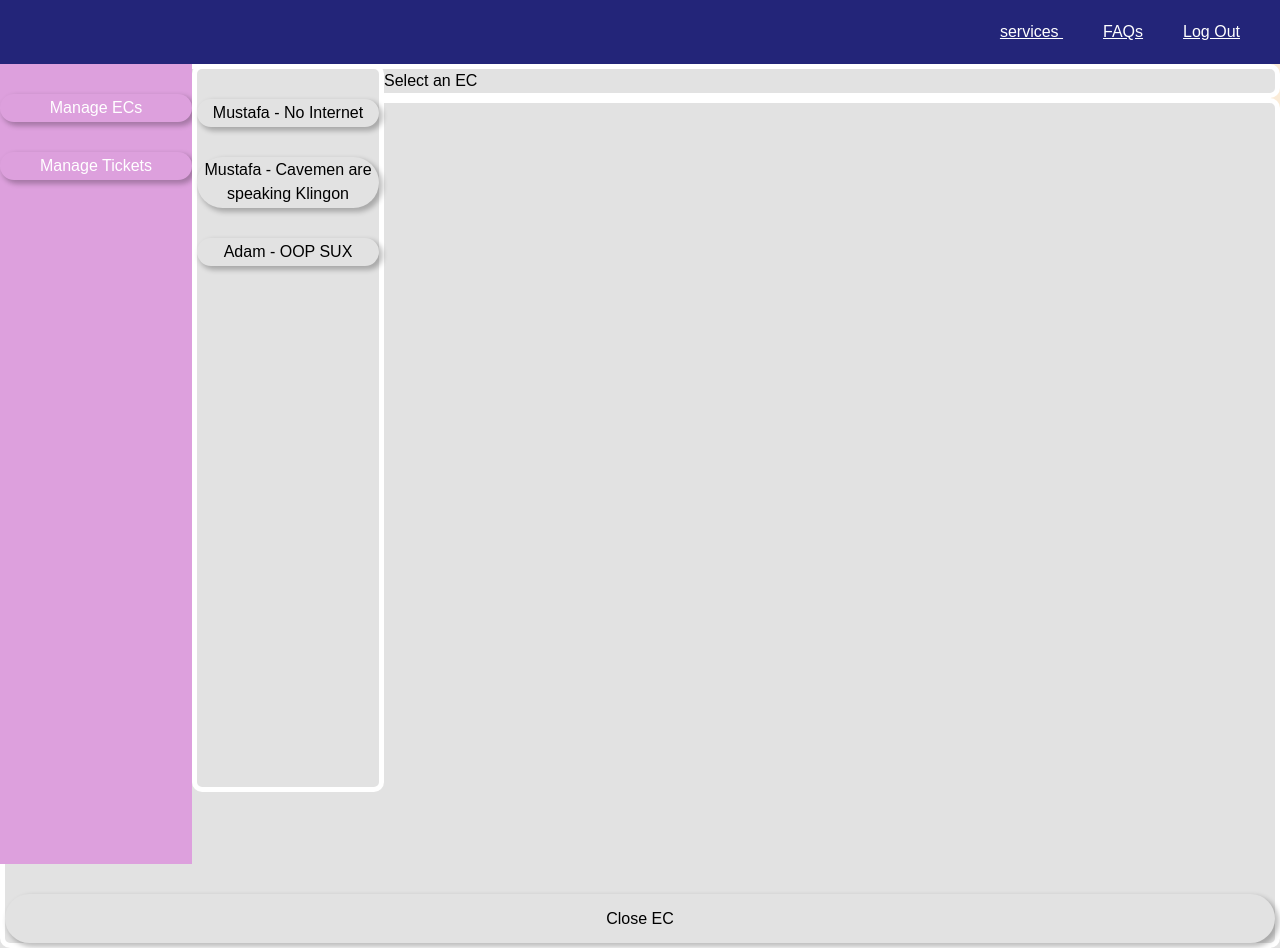
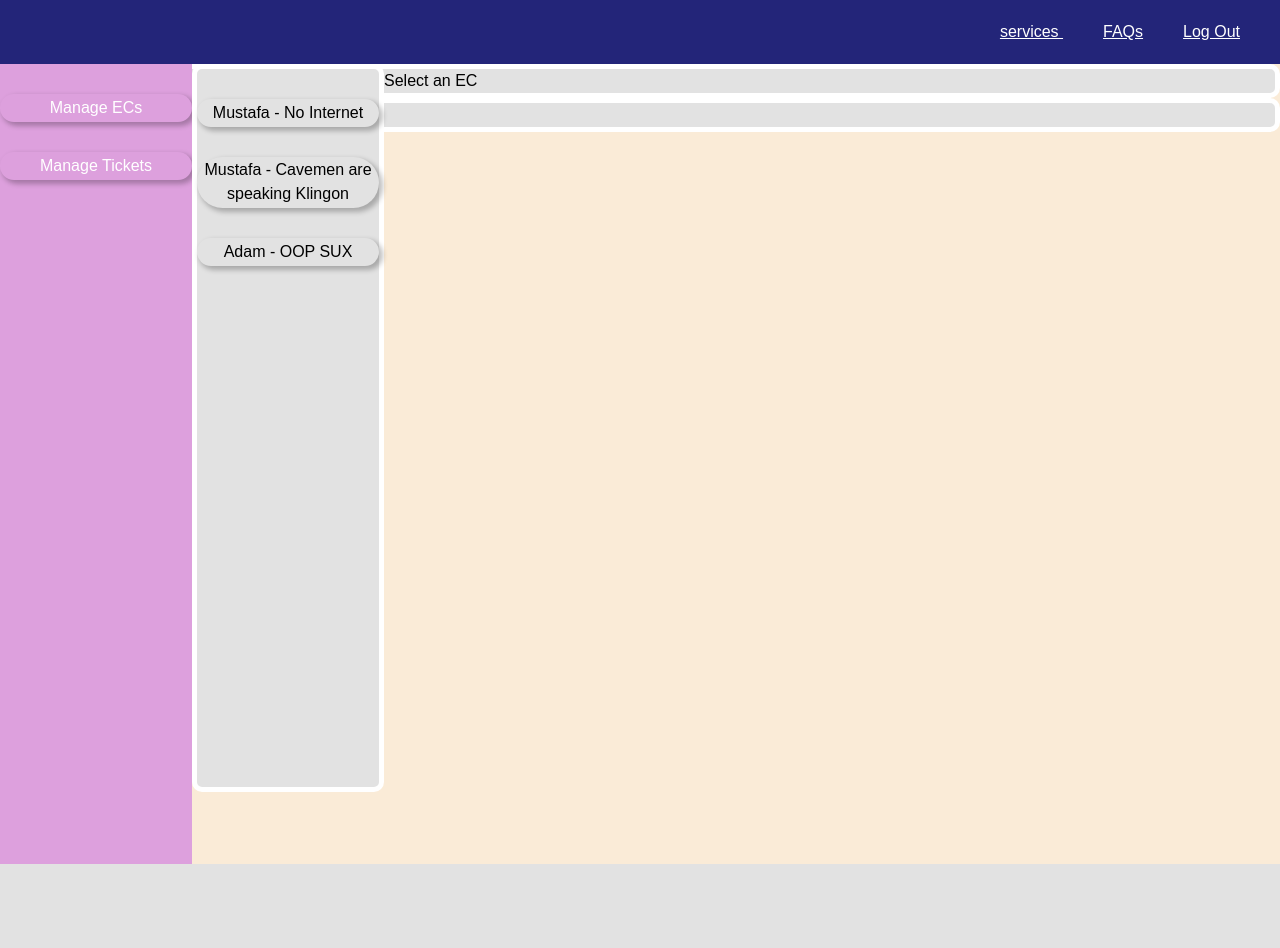
Before and after one commit to darenagos/segroup-eecsSystem, a React (Create React App) app in the folder eecs-system/: page /admin-Homepage/manage-tickets in a window 1280 px wide. After the commit the page ends 864 px from the top, so only its background shows below. Built offline with nearby package versions, Linux system fonts and the light colour scheme.

Commit message:
remove ecbutton

```diff
--- a/eecs-system/src/Components/User Specific Components/Admin Component/manageTickets.js
+++ b/eecs-system/src/Components/User Specific Components/Admin Component/manageTickets.js
@@ -34,7 +34,7 @@ function ManageTickets() {
       <div id="title">
         {title}</div>
       <div id="bottom">
-        {info}<br></br>{details}<button>Close EC</button></div>
+        {info}<br></br>{details}</div>
     </div>
   )
 }
```
